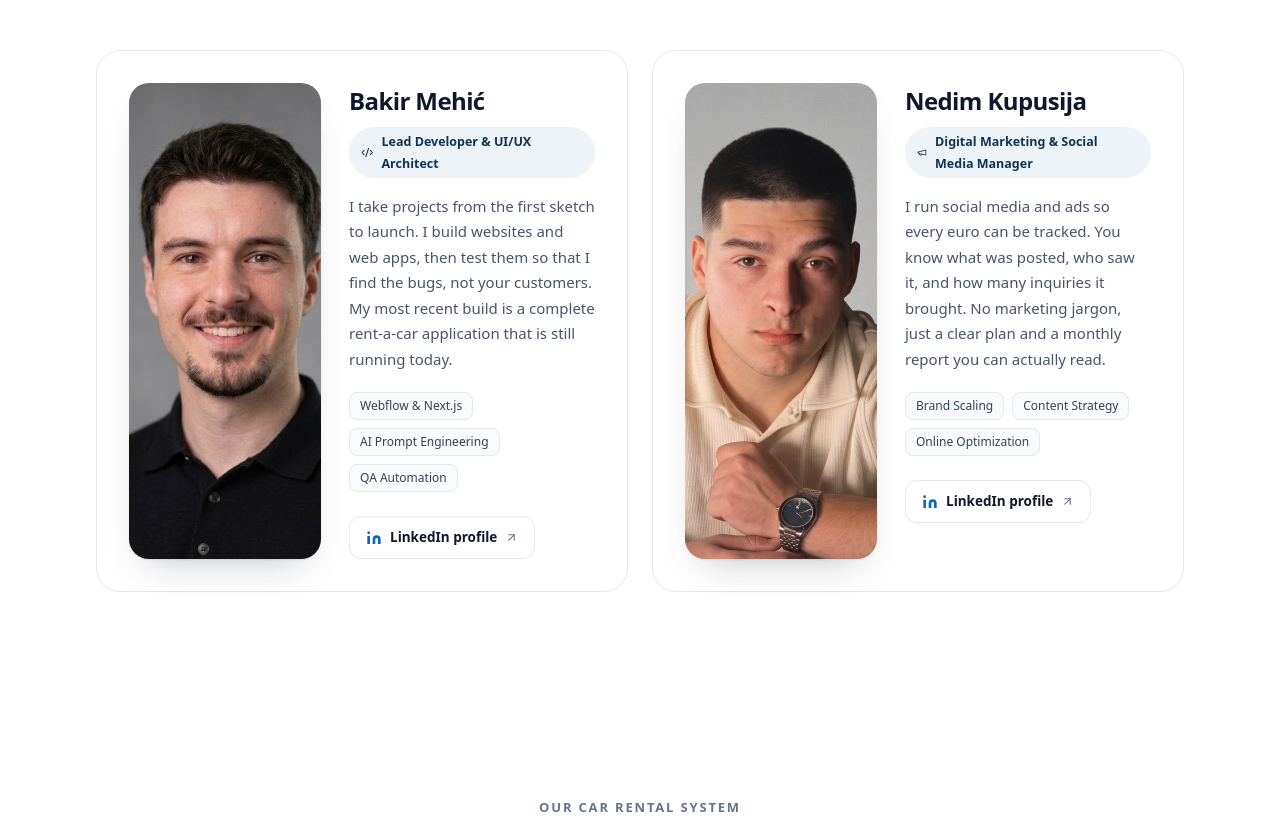
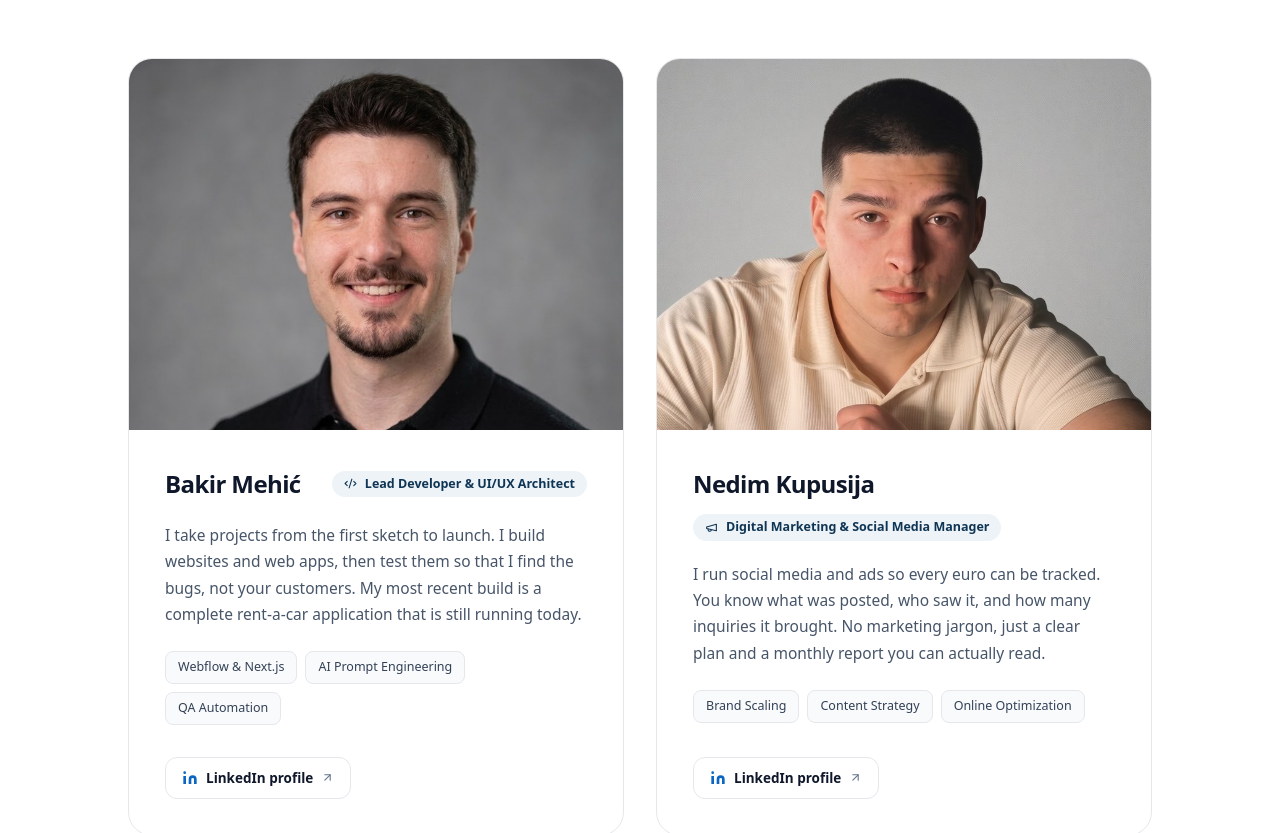
Before and after one commit to Bakeee99/mehiccdev, a Next.js app: page / in a window 1280 px wide. Shown: the part 1722-2555 px from the top of the page. Built offline with nearby package versions, Linux system fonts and the light colour scheme.

Commit message:
style: prozracnija sekcija tim s vertikalnim karticama

```diff
--- a/components/sections/About.tsx
+++ b/components/sections/About.tsx
@@ -3,7 +3,7 @@
 import Image from "next/image";
 import { Code2, Megaphone, ArrowUpRight, Linkedin, type LucideIcon } from "lucide-react";
 import { useLanguage } from "@/components/ui/LanguageProvider";
-import { Head, Fade, FLOAT } from "@/components/ui/kit";
+import { Head, Fade } from "@/components/ui/kit";
 
 const PEOPLE: { src: string; icon: LucideIcon; linkedin: string }[] = [
   { src: "/team/bakir.jpg", icon: Code2, linkedin: "https://www.linkedin.com/in/bakir-mehic-qa-engineer/" },
@@ -67,32 +67,35 @@ export function About() {
     <section id="o-nama" className="relative bg-white scroll-mt-24">
       <div className="mx-auto max-w-6xl px-6 lg:px-8">
         <Head label={d.label} h={d.heading1} accent={d.headingAccent} sub={d.subtitle} />
-        <div className="mt-12 grid gap-6 lg:grid-cols-2">
+        <div className="mx-auto mt-14 grid max-w-5xl gap-8 md:grid-cols-2">
           {d.members.map((m, i) => {
             const p = PEOPLE[i];
             const Icon = p.icon;
             return (
               <Fade key={m.name} delay={i * 0.06}>
-                <article className="group flex h-full flex-col gap-7 rounded-[24px] border border-[#E5E7EB] bg-white p-6 transition-[transform,border-color] duration-300 hover:-translate-y-1 hover:border-[#CBD5E1] sm:flex-row sm:p-8">
-                  <div className="relative aspect-square w-full shrink-0 overflow-hidden rounded-[20px] bg-[#F1F5F9] sm:w-48"
-                       style={{ boxShadow: FLOAT }}>
-                    <Image src={p.src} alt={m.name} fill unoptimized className="object-cover transition-transform duration-500 group-hover:scale-[1.03]" />
+                <article className="group flex h-full flex-col overflow-hidden rounded-[24px] border border-[#E5E7EB] bg-white transition-[transform,border-color] duration-300 hover:-translate-y-1 hover:border-[#CBD5E1]">
+                  <div className="relative aspect-[4/3] overflow-hidden bg-[#F1F5F9]">
+                    <Image src={p.src} alt={m.name} fill unoptimized className="object-cover object-[center_22%] transition-transform duration-500 group-hover:scale-[1.03]" />
                   </div>
-                  <div className="flex min-w-0 flex-1 flex-col">
-                    <h3 className="text-[24px] font-semibold tracking-tight text-[#0F172A]">{m.name}</h3>
-                    <p className="mt-2 inline-flex w-fit items-center gap-2 rounded-full bg-[#EEF3F8] px-3 py-1 text-[12.5px] font-semibold text-[#0F3554]">
-                      <Icon size={13} /> {m.role}
-                    </p>
-                    <p className="mt-4 text-[15px] leading-relaxed text-[#475569]">{m.bio}</p>
-                    <ul className="mt-5 flex flex-wrap gap-2">
+                  <div className="flex flex-1 flex-col p-7 sm:p-9">
+                    <div className="flex flex-wrap items-center justify-between gap-3">
+                      <h3 className="text-[24px] font-semibold tracking-tight text-[#0F172A]">{m.name}</h3>
+                      <span className="inline-flex items-center gap-2 rounded-full bg-[#EEF3F8] px-3 py-1 text-[12.5px] font-semibold text-[#0F3554]">
+                        <Icon size={13} /> {m.role}
+                      </span>
+                    </div>
+                    <p className="mt-5 text-[15.5px] leading-[1.75] text-[#475569]">{m.bio}</p>
+                    <ul className="mt-6 flex flex-wrap gap-2">
                       {m.tags.map((tg) => (
-                        <li key={tg} className="rounded-lg border border-[#E5E7EB] bg-[#F8FAFC] px-2.5 py-1 text-[12px] font-medium text-[#334155]">{tg}</li>
+                        <li key={tg} className="rounded-lg border border-[#E5E7EB] bg-[#F8FAFC] px-3 py-1.5 text-[12.5px] font-medium text-[#334155]">{tg}</li>
                       ))}
                     </ul>
-                    <a href={p.linkedin} target="_blank" rel="noopener noreferrer"
-                       className="mt-6 inline-flex w-fit items-center gap-2 rounded-xl border border-[#E5E7EB] bg-white px-4 py-2.5 text-[13.5px] font-semibold text-[#0F172A] transition-colors hover:border-[#0A66C2] hover:bg-[#F8FAFC]">
-                      <Linkedin size={16} className="text-[#0A66C2]" fill="currentColor" strokeWidth={0} /> {d.linkedinBtn} <ArrowUpRight size={13} className="text-[#64748B]" />
-                    </a>
+                    <div className="mt-auto pt-8">
+                      <a href={p.linkedin} target="_blank" rel="noopener noreferrer"
+                         className="inline-flex items-center gap-2 rounded-xl border border-[#E5E7EB] bg-white px-4 py-2.5 text-[13.5px] font-semibold text-[#0F172A] transition-colors hover:border-[#0A66C2] hover:bg-[#F8FAFC]">
+                        <Linkedin size={16} className="text-[#0A66C2]" fill="currentColor" strokeWidth={0} /> {d.linkedinBtn} <ArrowUpRight size={13} className="text-[#64748B]" />
+                      </a>
+                    </div>
                   </div>
                 </article>
               </Fade>
```
